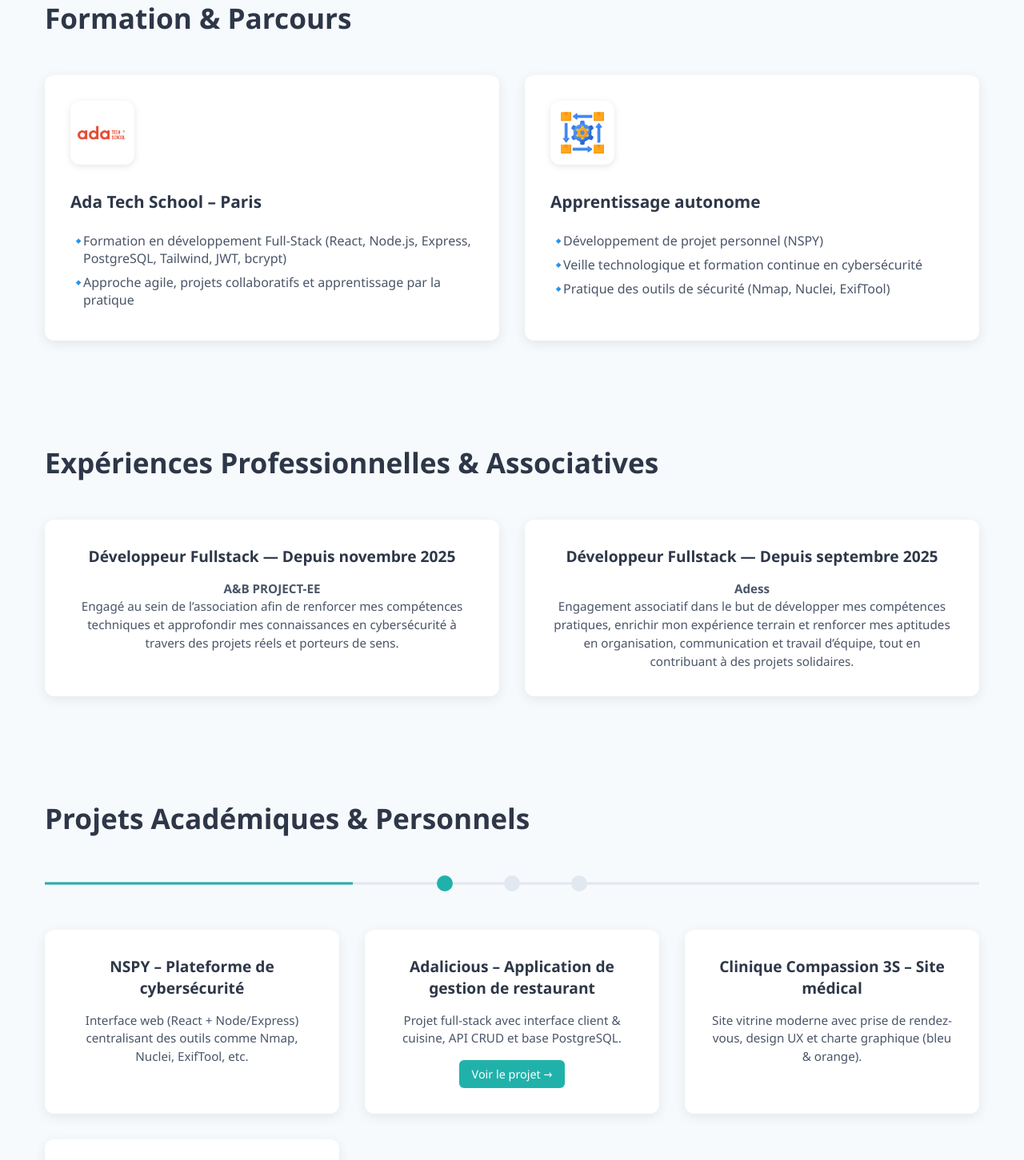
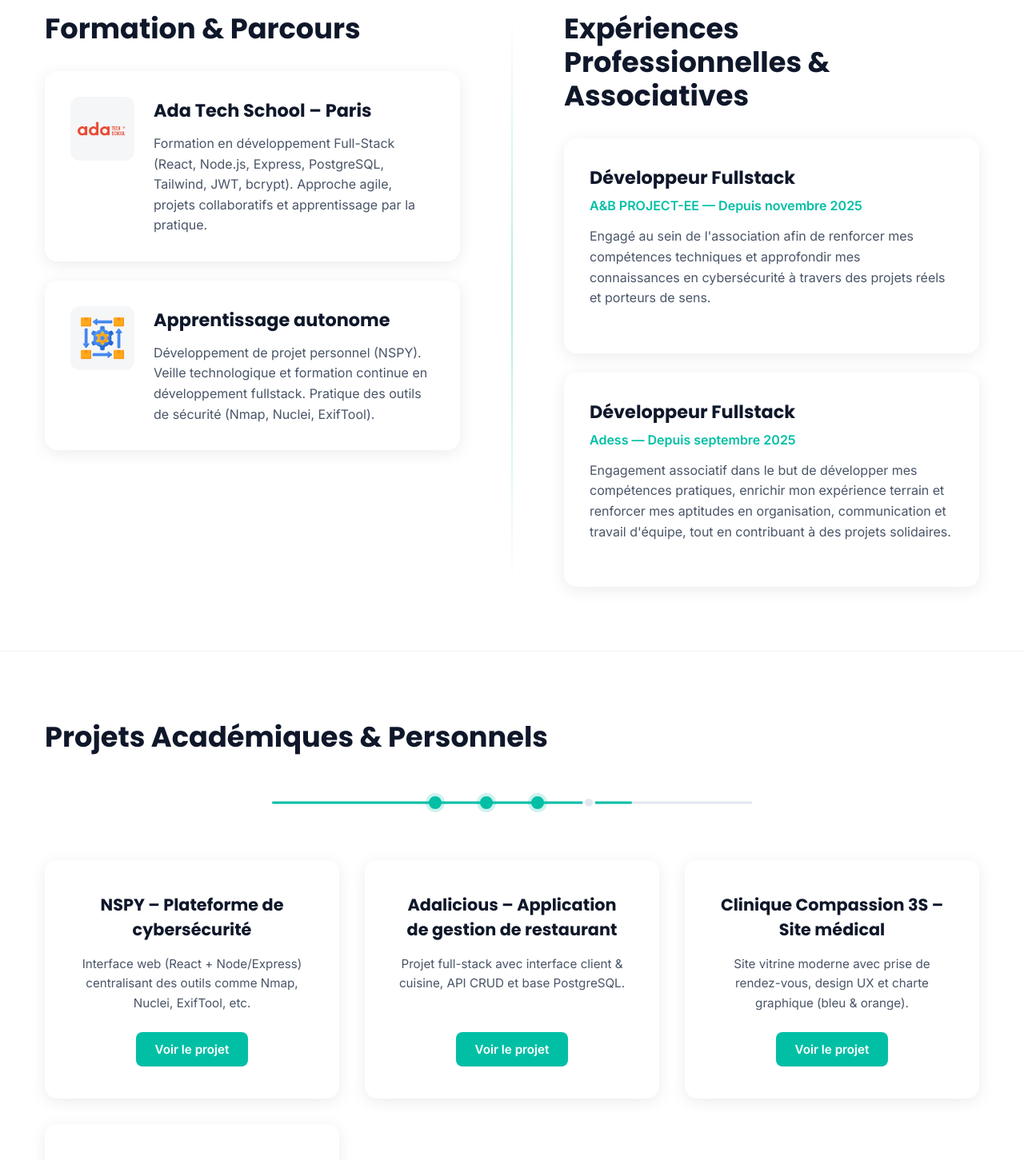
Before and after one commit to Ange-web/ProjetPersonnel, a React (Vite) app: page /parcours in a window 1280 px wide. Shown: the part 820-2271 px from the top of the page at 80% size. Built offline with nearby package versions, Linux system fonts and the light colour scheme.

Commit message:
Refonte de la page Parcours: layout en deux colonnes, ajout lien NSPY, amÃ©lioration du design

```diff
--- a/src/assets/components/parcours/parcours.css
+++ b/src/assets/components/parcours/parcours.css
@@ -1,6 +1,19 @@
+/* Import de la police moderne */
+@import url('https://fonts.googleapis.com/css2?family=Inter:wght@400;500;600;700&family=Poppins:wght@400;500;600;700&display=swap');
+
+/* Variables de couleurs */
+:root {
+  --color-primary: #00bfa5;
+  --color-dark: #0f172a;
+  --color-light: #f5f6f7;
+  --color-white: #ffffff;
+  --color-text: #2d3748;
+  --color-text-light: #4a5568;
+}
+
 /* Page Parcours Styles */
 .about-section {
-  background-color: white;
+  background-color: var(--color-white);
   padding: 4rem 2rem;
   min-height: 30vh;
   display: flex;
@@ -44,60 +57,59 @@
 .cv-download-btn {
   display: inline-block;
   padding: 0.75rem 1.5rem;
-  background-color: #3b82f6;
+  background-color: var(--color-primary);
   color: white;
   text-decoration: none;
   border-radius: 8px;
   font-weight: 600;
   transition: all 0.3s ease;
   text-align: center;
+  font-family: 'Inter', sans-serif;
 }
 
 .cv-download-btn:hover {
-  background-color: #2563eb;
+  background-color: #00a693;
   transform: translateY(-2px);
+  box-shadow: 0 4px 12px rgba(0, 191, 165, 0.3);
+}
+
+.about-text {
+  font-family: 'Inter', sans-serif;
 }
 
 .about-text h1 {
   font-size: 2.5rem;
-  color: #2d3748;
+  color: var(--color-dark);
   margin-bottom: 1.5rem;
   line-height: 1.2;
+  font-weight: 700;
 }
 
 .about-text .highlight {
-  color: #20B2AA;
+  color: var(--color-primary);
 }
 
 .about-text p {
   font-size: 1.1rem;
-  color: #4a5568;
+  color: var(--color-text-light);
   line-height: 1.6;
   margin-bottom: 1.5rem;
 }
 
 .about-text .highlight-text {
-  background-color: #f7fafc;
+  background-color: var(--color-light);
   padding: 1.5rem;
-  border-left: 4px solid #20B2AA;
+  border-left: 4px solid var(--color-primary);
   border-radius: 8px;
   font-weight: 500;
-  color: #2d3748;
+  color: var(--color-text);
 }
 
-.formation-section {
-  background-color: #f7fafc;
-  padding: 4rem 2rem;
-}
-
-.projects-section {
-  background-color: #f7fafc;
-  padding: 4rem 2rem;
-}
-
-.objectives-section {
-  background-color: white;
-  padding: 4rem 2rem;
+/* Section Formation & Parcours / Expériences */
+.formation-experiences-section {
+  background-color: var(--color-white);
+  padding: 5rem 2rem;
+  border-top: 1px solid rgba(0, 0, 0, 0.05);
 }
 
 .container {
@@ -107,48 +119,78 @@
 
 .container h2 {
   font-size: 2.2rem;
-  color: #2d3748;
+  color: var(--color-dark);
   margin-bottom: 3rem;
   text-align: left;
+  font-family: 'Poppins', sans-serif;
+  font-weight: 700;
 }
 
-.formation-grid {
+.formation-experiences-grid {
   display: grid;
-  grid-template-columns: repeat(auto-fit, minmax(400px, 1fr));
-  gap: 2rem;
+  grid-template-columns: 1fr auto 1fr;
+  gap: 4rem;
+  align-items: start;
+}
+
+.separator-bar {
+  width: 2px;
+  background: linear-gradient(to bottom, transparent, var(--color-primary), transparent);
+  height: 100%;
+  min-height: 400px;
+  opacity: 0.3;
+}
+
+.formation-column,
+.experiences-column {
+  display: flex;
+  flex-direction: column;
+}
+
+.formation-column h2,
+.experiences-column h2 {
+  font-size: 2.2rem;
+  color: var(--color-dark);
+  margin-top: 0;
+  margin-bottom: 2rem;
+  padding-top: 0;
+  text-align: left;
+  font-family: 'Poppins', sans-serif;
+  font-weight: 700;
+  line-height: 1.2;
+}
+
+.formation-cards {
+  display: flex;
+  flex-direction: column;
+  gap: 1.5rem;
 }
 
 .formation-card {
-  background: white;
+  background: var(--color-white);
   padding: 2rem;
-  border-radius: 12px;
-  box-shadow: 0 4px 15px rgba(0, 0, 0, 0.08);
+  border-radius: 16px;
+  box-shadow: 0 4px 20px rgba(0, 0, 0, 0.08);
   display: flex;
-  flex-direction: column;
-  gap: 1rem;
+  align-items: flex-start;
+  gap: 1.5rem;
+  transition: transform 0.3s ease, box-shadow 0.3s ease;
+}
+
+.formation-card:hover {
+  transform: translateY(-4px);
+  box-shadow: 0 8px 30px rgba(0, 0, 0, 0.12);
 }
 
 .formation-icon {
-  width: 60px;
-  height: 60px;
-  display: flex;
-  align-items: center;
-  justify-content: center;
-  background-color: #f0f9ff;
-  border-radius: 12px;
-  margin-bottom: 1rem;
-}
-
-.formation-logo {
   width: 80px;
   height: 80px;
   display: flex;
   align-items: center;
   justify-content: center;
-  background-color: white;
+  background-color: var(--color-light);
   border-radius: 12px;
-  margin-bottom: 1rem;
-  box-shadow: 0 2px 8px rgba(0, 0, 0, 0.1);
+  flex-shrink: 0;
   padding: 0.5rem;
 }
 
@@ -158,38 +200,109 @@
   object-fit: contain;
 }
 
-
-.formation-card h3 {
-  color: #2d3748;
-  font-size: 1.3rem;
-  margin-bottom: 0.5rem;
+.formation-content {
+  flex: 1;
 }
 
-.formation-card ul {
-  list-style: none;
-  padding: 0;
-  margin: 0;
+.formation-content h3 {
+  color: var(--color-dark);
+  font-size: 1.4rem;
+  margin-bottom: 0.75rem;
+  font-weight: 700;
+  font-family: 'Poppins', sans-serif;
 }
 
-.formation-card li {
-  color: #4a5568;
-  margin-bottom: 0.5rem;
-  padding-left: 1rem;
-  position: relative;
+.formation-content p {
+  color: var(--color-text-light);
+  line-height: 1.6;
+  font-size: 1rem;
+  margin: 0;
+  font-family: 'Inter', sans-serif;
 }
 
-.formation-card li::before {
-  content: "🔹";
-  position: absolute;
-  left: 0;
-  color: #20B2AA;
+/* Section Expériences Professionnelles & Associatives */
+.experiences-column {
+  width: 100%;
+}
+
+.experiences-list {
+  display: flex;
+  flex-direction: column;
+  gap: 1.5rem;
+}
+
+.experience-card {
+  background: var(--color-white);
+  padding: 2rem;
+  border-radius: 16px;
+  box-shadow: 0 4px 20px rgba(0, 0, 0, 0.08);
+  transition: transform 0.3s ease, box-shadow 0.3s ease;
+}
+
+.experience-card:hover {
+  transform: translateY(-4px);
+  box-shadow: 0 8px 30px rgba(0, 0, 0, 0.12);
+}
+
+.experience-card h3 {
+  color: var(--color-dark);
+  font-size: 1.4rem;
+  margin-bottom: 0.5rem;
+  font-weight: 700;
+  font-family: 'Poppins', sans-serif;
+}
+
+.experience-subtitle {
+  color: var(--color-primary);
+  font-size: 1rem;
+  font-weight: 600;
+  margin-bottom: 1rem;
+  font-family: 'Inter', sans-serif;
+}
+
+.experience-description {
+  color: var(--color-text-light);
+  line-height: 1.6;
+  font-size: 1rem;
+  margin-bottom: 1.5rem;
+  font-family: 'Inter', sans-serif;
+}
+
+.experience-btn {
+  padding: 0.75rem 1.5rem;
+  background-color: var(--color-primary);
+  color: white;
+  border: none;
+  border-radius: 8px;
+  font-weight: 600;
+  font-size: 0.95rem;
+  cursor: pointer;
+  transition: all 0.3s ease;
+  font-family: 'Inter', sans-serif;
+}
+
+.experience-btn:hover {
+  background-color: #00a693;
+  transform: translateY(-2px);
+  box-shadow: 0 4px 12px rgba(0, 191, 165, 0.3);
+}
+
+/* Section Projets Académiques & Personnels */
+.projects-section {
+  background-color: var(--color-white);
+  padding: 5rem 2rem;
+  border-top: 1px solid rgba(0, 0, 0, 0.05);
 }
 
 .timeline {
   position: relative;
   display: flex;
   justify-content: center;
-  margin: 2rem 0 3rem 0;
+  align-items: center;
+  margin: 2rem 0 4rem 0;
+  max-width: 600px;
+  margin-left: auto;
+  margin-right: auto;
 }
 
 .timeline-line {
@@ -200,6 +313,7 @@
   height: 3px;
   background-color: #e2e8f0;
   transform: translateY(-50%);
+  z-index: 0;
 }
 
 .timeline-line::before {
@@ -207,112 +321,161 @@
   position: absolute;
   left: 0;
   top: 0;
-  width: 33%;
+  width: 75%;
   height: 100%;
-  background-color: #20B2AA;
+  background-color: var(--color-primary);
+  border-radius: 3px;
 }
 
 .timeline-dot {
-  width: 20px;
-  height: 20px;
+  width: 16px;
+  height: 16px;
   border-radius: 50%;
   background-color: #e2e8f0;
-  border: 3px solid #e2e8f0;
+  border: 3px solid var(--color-white);
   position: relative;
   z-index: 1;
-  margin: 0 2rem;
+  margin: 0 1.5rem;
+  transition: all 0.3s ease;
 }
 
 .timeline-dot.active {
-  background-color: #20B2AA;
-  border-color: #20B2AA;
+  background-color: var(--color-primary);
+  border-color: var(--color-primary);
+  box-shadow: 0 0 0 4px rgba(0, 191, 165, 0.2);
 }
 
 .projects-grid {
   display: grid;
-  grid-template-columns: repeat(auto-fit, minmax(300px, 1fr));
+  grid-template-columns: repeat(auto-fit, minmax(280px, 1fr));
   gap: 2rem;
   margin-top: 2rem;
 }
 
 .project-card {
-  background: white;
-  padding: 2rem;
-  border-radius: 12px;
-  box-shadow: 0 4px 15px rgba(0, 0, 0, 0.08);
+  background: var(--color-white);
+  padding: 2.5rem;
+  border-radius: 16px;
+  box-shadow: 0 4px 20px rgba(0, 0, 0, 0.08);
   text-align: center;
   transition: transform 0.3s ease, box-shadow 0.3s ease;
+  display: flex;
+  flex-direction: column;
+  align-items: center;
 }
 
 .project-card:hover {
-  transform: translateY(-5px);
-  box-shadow: 0 8px 25px rgba(0, 0, 0, 0.15);
+  transform: translateY(-4px);
+  box-shadow: 0 8px 30px rgba(0, 0, 0, 0.12);
 }
 
 .project-icon {
+  font-size: 3rem;
+  margin-bottom: 1.5rem;
   display: flex;
   justify-content: center;
-  margin-bottom: 1.5rem;
+  align-items: center;
+  width: 80px;
+  height: 80px;
+  background-color: var(--color-light);
+  border-radius: 16px;
 }
 
 .project-card h3 {
-  color: #2d3748;
-  font-size: 1.2rem;
+  color: var(--color-dark);
+  font-size: 1.3rem;
   margin-bottom: 1rem;
-  font-weight: 600;
+  font-weight: 700;
+  font-family: 'Poppins', sans-serif;
 }
 
 .project-card p {
-  color: #4a5568;
-  line-height: 1.5;
+  color: var(--color-text-light);
+  line-height: 1.6;
   font-size: 0.95rem;
+  margin-bottom: 1.5rem;
+  flex: 1;
+  font-family: 'Inter', sans-serif;
 }
 
-.project-link {
+.project-btn {
+  padding: 0.75rem 1.5rem;
+  background-color: var(--color-primary);
+  color: white;
+  border: none;
+  border-radius: 8px;
+  font-weight: 600;
+  font-size: 0.95rem;
+  cursor: pointer;
+  text-decoration: none;
   display: inline-block;
-  margin-top: 1rem;
-  padding: 0.5rem 1rem;
-  background-color: #20B2AA;
-  color: white;
-  text-decoration: none;
-  border-radius: 6px;
-  font-weight: 500;
-  font-size: 0.9rem;
-  transition: background-color 0.3s ease, transform 0.2s ease;
+  transition: all 0.3s ease;
+  font-family: 'Inter', sans-serif;
 }
 
-.project-link:hover {
-  background-color: #1a9b94;
-  transform: translateY(-1px);
+.project-btn:hover {
+  background-color: #00a693;
+  transform: translateY(-2px);
+  box-shadow: 0 4px 12px rgba(0, 191, 165, 0.3);
+}
+
+/* Section Objectifs */
+.objectives-section {
+  background-color: var(--color-light);
+  padding: 5rem 2rem;
+  border-top: 1px solid rgba(0, 0, 0, 0.05);
+}
+
+.objectives-container {
+  background: var(--color-white);
+  padding: 3rem;
+  border-radius: 16px;
+  border: 2px solid var(--color-primary);
+  box-shadow: 0 4px 20px rgba(0, 0, 0, 0.08);
+  max-width: 900px;
+  margin: 0 auto;
 }
 
 .objectives-list {
+  list-style: none;
+  padding: 0;
+  margin: 0;
   display: flex;
   flex-direction: column;
   gap: 1.5rem;
-  max-width: 800px;
 }
 
 .objective-item {
   display: flex;
-  align-items: flex-start;
+  align-items: center;
   gap: 1rem;
-  padding: 1.5rem;
-  background-color: #f7fafc;
-  border-radius: 12px;
-  border-left: 4px solid #20B2AA;
+  padding: 1rem 0;
+  border-bottom: 1px solid rgba(0, 0, 0, 0.05);
 }
 
-.objective-icon {
-  font-size: 1.5rem;
+.objective-item:last-child {
+  border-bottom: none;
+}
+
+.objective-check {
+  display: flex;
+  align-items: center;
+  justify-content: center;
+  width: 32px;
+  height: 32px;
+  background-color: var(--color-primary);
+  color: white;
+  border-radius: 50%;
+  font-weight: 700;
+  font-size: 1.2rem;
   flex-shrink: 0;
 }
 
-.objective-item p {
-  color: #2d3748;
+.objective-item span:last-child {
+  color: var(--color-text);
   font-size: 1.1rem;
   line-height: 1.5;
-  margin: 0;
+  font-family: 'Inter', sans-serif;
 }
 
 /* Responsive Design */
@@ -326,17 +489,30 @@
     font-size: 2.2rem;
   }
 
-  .formation-grid {
+  .formation-experiences-grid {
     grid-template-columns: 1fr;
+    gap: 3rem;
+  }
+
+  .separator-bar {
+    display: none;
+  }
+
+  .formation-cards {
+    flex-direction: column;
+  }
+
+  .projects-grid {
+    grid-template-columns: repeat(auto-fit, minmax(250px, 1fr));
   }
 }
 
 @media (max-width: 768px) {
   .about-section,
-  .formation-section,
+  .formation-experiences-section,
   .projects-section,
   .objectives-section {
-    padding: 3rem 1rem;
+    padding: 3rem 1.5rem;
   }
 
   .about-content {
@@ -363,6 +539,24 @@
     text-align: center;
   }
 
+  .formation-card {
+    flex-direction: column;
+    text-align: center;
+  }
+
+  .formation-icon {
+    margin: 0 auto;
+  }
+
+  .formation-experiences-grid {
+    grid-template-columns: 1fr;
+    gap: 2rem;
+  }
+
+  .separator-bar {
+    display: none;
+  }
+
   .projects-grid {
     grid-template-columns: 1fr;
   }
@@ -370,14 +564,18 @@
   .timeline-dot {
     margin: 0 1rem;
   }
+
+  .objectives-container {
+    padding: 2rem 1.5rem;
+  }
 }
 
 @media (max-width: 480px) {
   .about-section,
-  .formation-section,
+  .formation-experiences-section,
   .projects-section,
   .objectives-section {
-    padding: 2rem 0.75rem;
+    padding: 2rem 1rem;
   }
 
   .about-text h1 {
@@ -389,11 +587,16 @@
   }
 
   .formation-card,
+  .experience-card,
   .project-card {
     padding: 1.5rem;
   }
 
-  .objective-item {
-    padding: 1rem;
+  .objectives-container {
+    padding: 1.5rem 1rem;
+  }
+
+  .objective-item span:last-child {
+    font-size: 1rem;
   }
 }
--- a/src/assets/components/parcours/parcours.jsx
+++ b/src/assets/components/parcours/parcours.jsx
@@ -47,57 +47,60 @@
         </div>
       </section>
 
-      {/* Section Formation & Parcours */}
-      <section className="formation-section">
+      {/* Section Formation & Parcours / Expériences */}
+      <section className="formation-experiences-section">
         <div className="container">
+          <div className="formation-experiences-grid">
+            {/* Colonne gauche - Formation & Parcours */}
+            <div className="formation-column">
               <h2>Formation & Parcours</h2>
-          <div className="formation-grid">
+              <div className="formation-cards">
                 <div className="formation-card">
-              <div className="formation-logo">
+                  <div className="formation-icon">
                     <img src={adatechLogo} alt="Ada Tech School" className="school-logo" />
                   </div>
+                  <div className="formation-content">
                     <h3>Ada Tech School – Paris</h3>
-              <ul>
-                <li>Formation en développement Full-Stack (React, Node.js, Express, PostgreSQL, Tailwind, JWT, bcrypt)</li>
-                <li>Approche agile, projets collaboratifs et apprentissage par la pratique</li>
-              </ul>
+                    <p>Formation en développement Full-Stack (React, Node.js, Express, PostgreSQL, Tailwind, JWT, bcrypt). Approche agile, projets collaboratifs et apprentissage par la pratique.</p>
+                  </div>
                 </div>
                 <div className="formation-card">
-              <div className="formation-logo">
+                  <div className="formation-icon">
                     <img src={selfLearningIcon} alt="Apprentissage autonome" className="school-logo" />
                   </div>
+                  <div className="formation-content">
                     <h3>Apprentissage autonome</h3>
-              <ul>
-                <li>Développement de projet personnel (NSPY)</li>
-                <li>Veille technologique et formation continue en cybersécurité</li>
-                <li>Pratique des outils de sécurité (Nmap, Nuclei, ExifTool)</li>
-              </ul>
+                    <p>Développement de projet personnel (NSPY). Veille technologique et formation continue en développement fullstack. Pratique des outils de sécurité (Nmap, Nuclei, ExifTool).</p>
                   </div>
                 </div>
               </div>
-      </section>
+            </div>
 
-      {/* Section Expériences Professionnelles & Associatives */}
-      <section className="projects-section">
-        <div className="container">
+            {/* Barre de séparation */}
+            <div className="separator-bar"></div>
+
+            {/* Colonne droite - Expériences Professionnelles & Associatives */}
+            <div className="experiences-column">
               <h2>Expériences Professionnelles & Associatives</h2>
-          <div className="projects-grid">
-            <div className="project-card">
-              <h3>Développeur Fullstack — Depuis novembre 2025</h3>
-              <p><strong>A&B PROJECT-EE </strong></p>
-              <p>
-                Engagé au sein de l’association afin de renforcer mes compétences techniques et approfondir mes
+              <div className="experiences-list">
+                <div className="experience-card">
+                  <h3>Développeur Fullstack</h3>
+                  <p className="experience-subtitle">A&B PROJECT-EE — Depuis novembre 2025</p>
+                  <p className="experience-description">
+                    Engagé au sein de l'association afin de renforcer mes compétences techniques et approfondir mes
                     connaissances en cybersécurité à travers des projets réels et porteurs de sens.
                   </p>
                 </div>
-            <div className="project-card">
-              <h3>Développeur Fullstack — Depuis septembre 2025</h3>
-              <p><strong>Adess </strong></p>
-              <p>
+                <div className="experience-card">
+                  <h3>Développeur Fullstack</h3>
+                  <p className="experience-subtitle">Adess — Depuis septembre 2025</p>
+                  <p className="experience-description">
                     Engagement associatif dans le but de développer mes compétences pratiques, enrichir mon expérience terrain
-                et renforcer mes aptitudes en organisation, communication et travail d’équipe, tout en contribuant à des
+                    et renforcer mes aptitudes en organisation, communication et travail d'équipe, tout en contribuant à des
                     projets solidaires.
                   </p>
+                </div>
+              </div>
             </div>
           </div>
         </div>
@@ -110,30 +113,35 @@
           <div className="timeline">
             <div className="timeline-line"></div>
             <div className="timeline-dot active"></div>
-            <div className="timeline-dot"></div>
+            <div className="timeline-dot active"></div>
+            <div className="timeline-dot active"></div>
             <div className="timeline-dot"></div>
           </div>
           <div className="projects-grid">
             <div className="project-card">
               <h3>NSPY – Plateforme de cybersécurité</h3>
               <p>Interface web (React + Node/Express) centralisant des outils comme Nmap, Nuclei, ExifTool, etc.</p>
+              <a href="https://projet-personnel-rust.vercel.app/" target="_blank" rel="noopener noreferrer" className="project-btn">
+                Voir le projet
+              </a>
             </div>
             <div className="project-card">
               <h3>Adalicious – Application de gestion de restaurant</h3>
               <p>Projet full-stack avec interface client & cuisine, API CRUD et base PostgreSQL.</p>
-              <a href="https://adalicious-front.vercel.app/" target="_blank" rel="noopener noreferrer" className="project-link">
-                Voir le projet →
+              <a href="https://adalicious-front.vercel.app/" target="_blank" rel="noopener noreferrer" className="project-btn">
+                Voir le projet
               </a>
             </div>
             <div className="project-card">
               <h3>Clinique Compassion 3S – Site médical</h3>
               <p>Site vitrine moderne avec prise de rendez-vous, design UX et charte graphique (bleu & orange).</p>
+              <button className="project-btn">Voir le projet</button>
             </div>
             <div className="project-card">
               <h3>Möbel – E-commerce de meubles</h3>
               <p>Application de vente en ligne (React + PostgreSQL) avec gestion des utilisateurs et catalogue produits.</p>
-              <a href="https://moble-front.vercel.app/" target="_blank" rel="noopener noreferrer" className="project-link">
-                Voir le projet →
+              <a href="https://moble-front.vercel.app/" target="_blank" rel="noopener noreferrer" className="project-btn">
+                Voir le projet
               </a>
             </div>
           </div>
@@ -144,19 +152,21 @@
       <section className="objectives-section">
         <div className="container">
           <h2>Objectifs</h2>
-          <div className="objectives-list">
-            <div className="objective-item">
-              <div className="objective-icon"></div>
-              <p>Développer mes compétences en Full-Stack et Cybersécurité</p>
-            </div>
-            <div className="objective-item">
-              <div className="objective-icon"></div>
-              <p>Intégrer une équipe tech en alternance pour monter en expertise</p>
-            </div>
-            <div className="objective-item">
-              <div className="objective-icon"></div>
-              <p>Continuer à construire des solutions utiles et accessibles au grand public</p>
-            </div>
+          <div className="objectives-container">
+            <ul className="objectives-list">
+              <li className="objective-item">
+                <span className="objective-check">✓</span>
+                <span>Développer mes compétences en Full-Stack et Cybersécurité</span>
+              </li>
+              <li className="objective-item">
+                <span className="objective-check">✓</span>
+                <span>Intégrer une équipe tech en alternance pour monter en expertise</span>
+              </li>
+              <li className="objective-item">
+                <span className="objective-check">✓</span>
+                <span>Continuer à construire des solutions utiles et accessibles au grand public</span>
+              </li>
+            </ul>
           </div>
         </div>
       </section>
```
Lines whose indentation alone changed are shown as unchanged.
